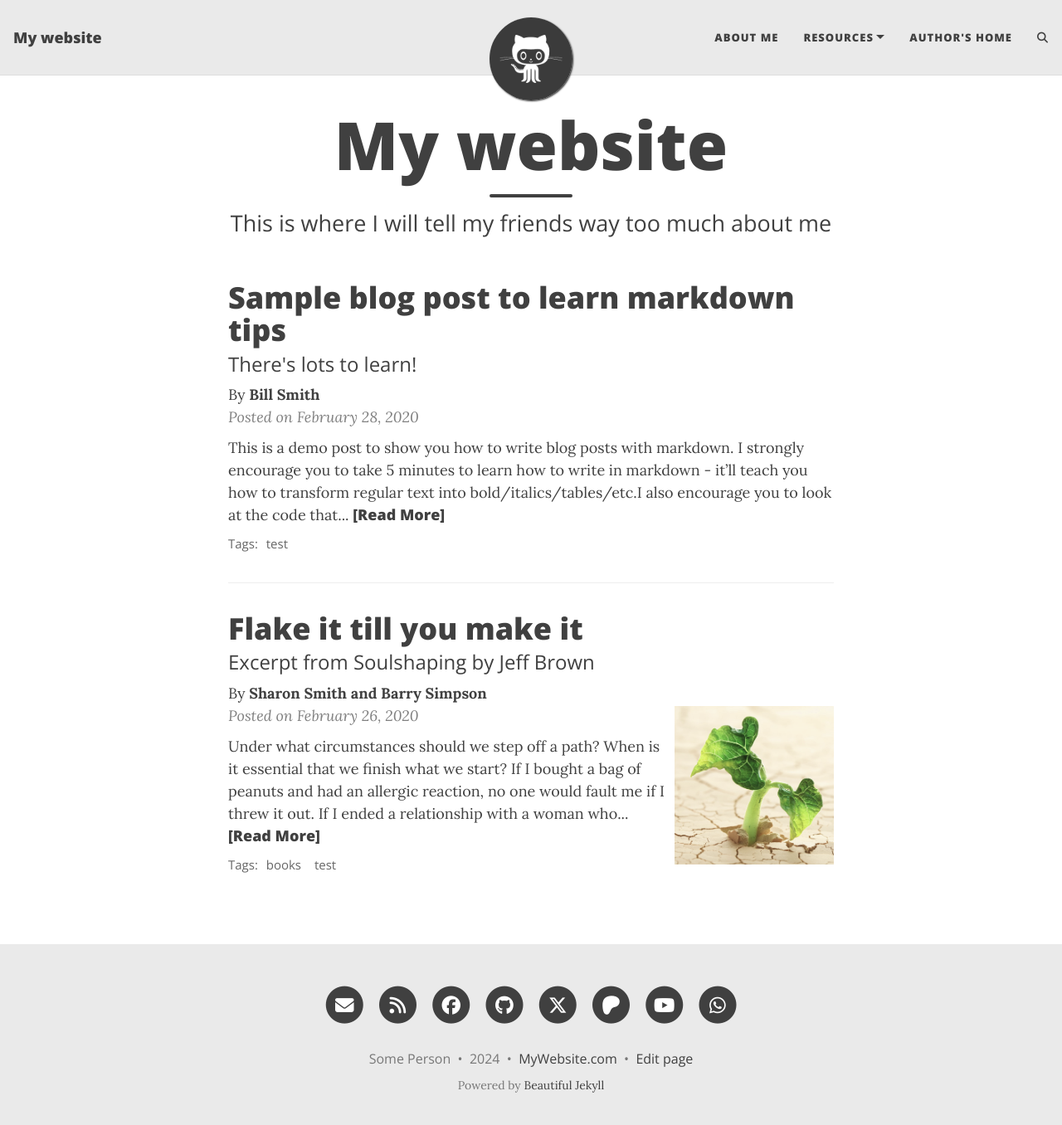
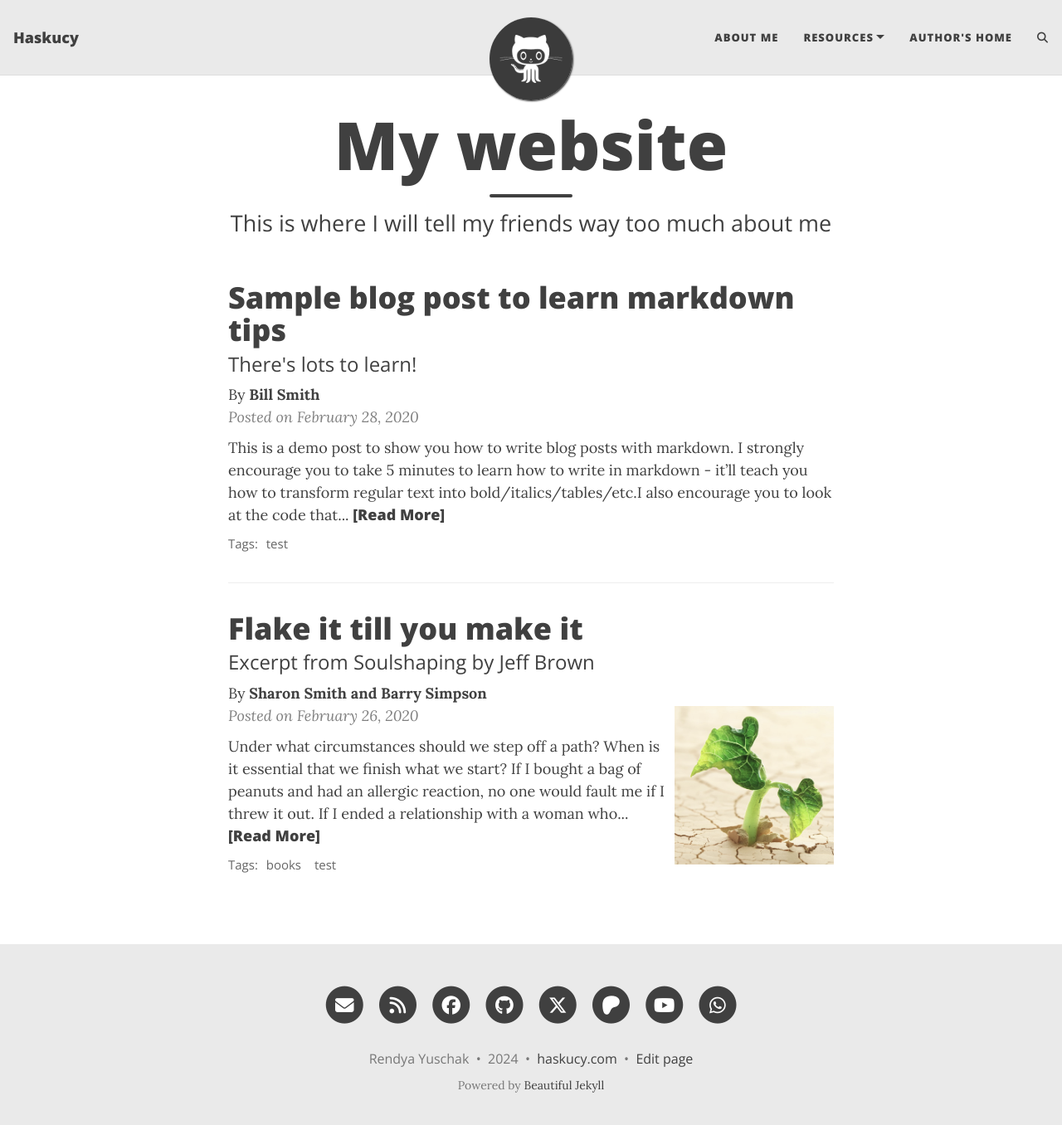
Before and after one commit to haskucy/staging-haskucy.github.io, a Jekyll site: the page built from index.html, in a window 1280 px wide and 1369 px high. Shown: the top 1356 px of the window at 83% size. Built offline with Jekyll 4.4.1, drawn with Linux system fonts in a browser that asks for light colours; the list of posts is cut into pages by our own code; comment, search, counter and statistics services are not loaded.

Commit message:
edited some info in confiq.yaml (master to main)

```diff
--- a/_config.yml
+++ b/_config.yml
@@ -10,10 +10,10 @@
 ############################
 
 # Name of website
-title: My website
+title: Haskucy
 
 # Your name to show in the footer
-author: Some Person
+author: Rendya Yuschak
 
 ###############################################
 # --- List of links in the navigation bar --- #
@@ -50,11 +50,11 @@ round-avatar: true
 # You can change the order that they show up on the page by changing the order here.
 # Uncomment the links you want to show and add your information to each one.
 social-network-links:
-  email: "someone@example.com"
+  email: "rendyayuschak@gmail.com"
   rss: true  # remove this line if you don't want to show an RSS link at the bottom
   facebook: deanattali
-  github: daattali
-  twitter: daattali
+  github: haskucy
+  twitter: haskucy
   patreon: DeanAttali
   youtube: "@daattali"
   whatsapp: 15551212
@@ -100,7 +100,7 @@ share-links-active:
 
 # How to display the link to your website in the footer
 # Remove this if you don't want a link in the footer
-url-pretty: "MyWebsite.com"
+url-pretty: "haskucy.com"
 
 # Add the website title to the title of every page
 title-on-all-pages: true
```
